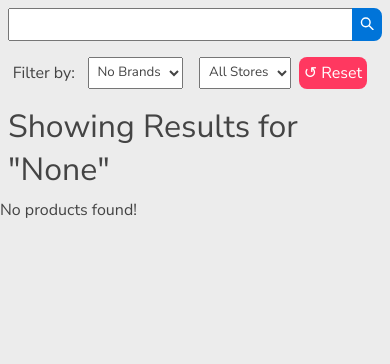
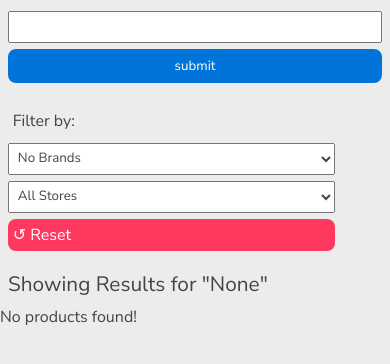
Before and after one commit to travfu/frugal-protein, a Django app: page /search/ in a window 390 px wide. Shown: the top 364 px of the page. Run offline with Django 3.2, Linux system fonts and the light colour scheme.

Commit message:
adjustments to forms on small screens

```diff
--- a/frugal_protein/products/static/products/css/product_search.css
+++ b/frugal_protein/products/static/products/css/product_search.css
@@ -2,6 +2,7 @@
     font-family: 'Nunito Sans', sans-serif;
     color: #444444;
     --margin: 0.5rem;
+    --default-font: 'Nunito Sans', sans-serif;
 }
 
 * {
@@ -156,7 +157,49 @@ form > * {
 
 
 /* MEDIA QUERY */
-@media all and (max-width: 700px) {
+@media all and (max-width: 450px) {
+    /* FORMS */
+    form,
+    .form-search,
+    .form-filter {
+        flex-wrap: wrap;
+    }
+
+    .form-search > * {
+        margin: 0.2rem 0 0.2rem 0;
+    }
+
+    .search-submit-btn {
+        flex-basis: 100%;
+        border-radius: 0.5rem;
+    }
+
+    .search-submit-btn > svg {
+        display: none;
+    }
+
+    .search-submit-btn::after {
+        content: 'submit';
+        color: white;
+        font-family: var(--default-font);
+    }
+
+    .form-filter > * {
+        flex-basis: 100%;
+        margin: 0.2rem 0 0.2rem 0;
+    }
+
+    .form-filter > select {
+        /* seems redundant but the above can't override this */
+        margin-left: 0;
+        margin-right: 0;
+    }
+
+    .form-query {
+        font-size: 1.3rem;
+    }
+
+    /* RESULTS */
     .results-wrapper {
         grid-template-columns: 1fr;
         grid-gap: 0.5rem;
```
